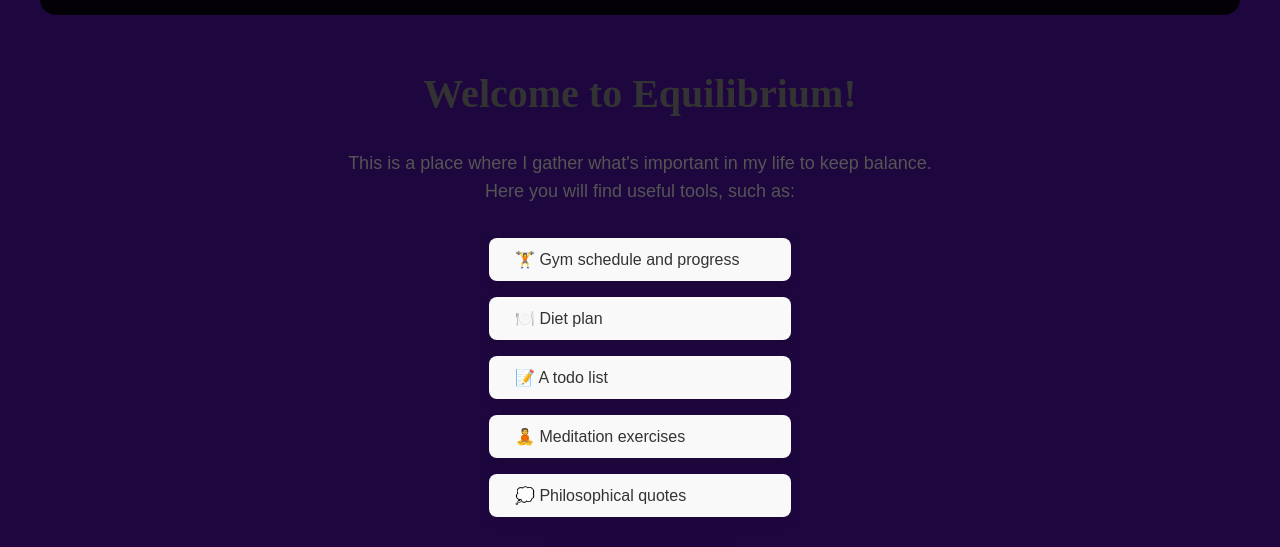
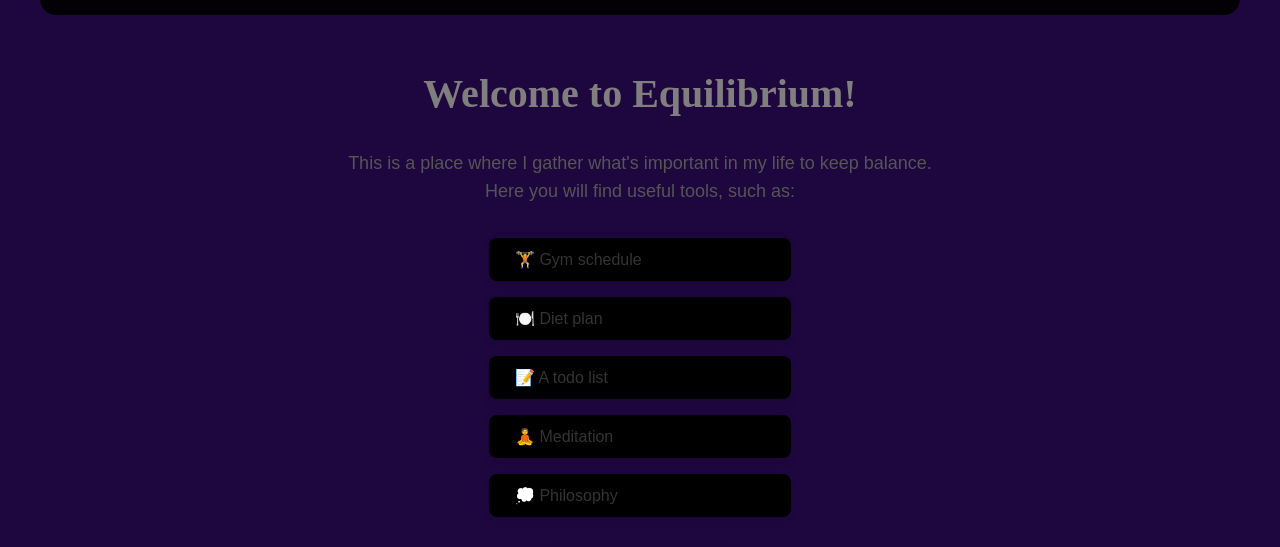
Before and after one commit to JoelKeskitalo/equilibriumNew, a React (Vite) app in the folder frontend/: page / in a window 1280 px wide. Shown: the part 122-669 px from the top of the page. Built offline with nearby package versions, Linux system fonts and the light colour scheme.

Commit message:
Fix HomePage styling some

```diff
--- a/frontend/src/pages/HomePage/HomePage.jsx
+++ b/frontend/src/pages/HomePage/HomePage.jsx
@@ -9,11 +9,11 @@ const HomePage = () => {
             Here you will find useful tools, such as:
             </p>
             <ul className="features-list">
-                <li>🏋️ Gym schedule and progress</li>
+                <li>🏋️ Gym schedule</li>
                 <li>🍽️ Diet plan</li>
                 <li>📝 A todo list</li>
-                <li>🧘 Meditation exercises</li>
-                <li>💭 Philosophical quotes</li>
+                <li>🧘 Meditation</li>
+                <li>💭 Philosophy</li>
             </ul>
             <button className="cta-button">Start your journey</button>
         </div>
--- a/frontend/src/pages/HomePage/HomePage.scss
+++ b/frontend/src/pages/HomePage/HomePage.scss
@@ -1,3 +1,6 @@
+@import '../../sass/mixins';
+@import '../../sass/variables';
+
 .homepage {
   text-align: center;
   padding: 20px;
@@ -6,7 +9,7 @@
 
   h1 {
     font-size: 2.5rem;
-    color: #333;
+    color: $secondary-color;
     display: flex;
     flex-direction: column;
     justify-content: center;
@@ -36,7 +39,7 @@
     font-size: 1rem;
     font-family: Arial, sans-serif;
     color: #333;
-    background: #f9f9f9;
+    background: #000000;
     padding: 0.75rem 1rem;
     border-radius: 8px;
     box-shadow: 0px 4px 8px rgba(0, 0, 0, 0.1);
--- a/frontend/src/sass/_variables.scss
+++ b/frontend/src/sass/_variables.scss
@@ -1,6 +1,6 @@
 // Colour variables
 $primary-color: #1e073e;
-$secondary-color: #000000;
+$secondary-color: #807e7e;
 $text-color: rgb(255, 255, 255);
 
 // Typography
```
